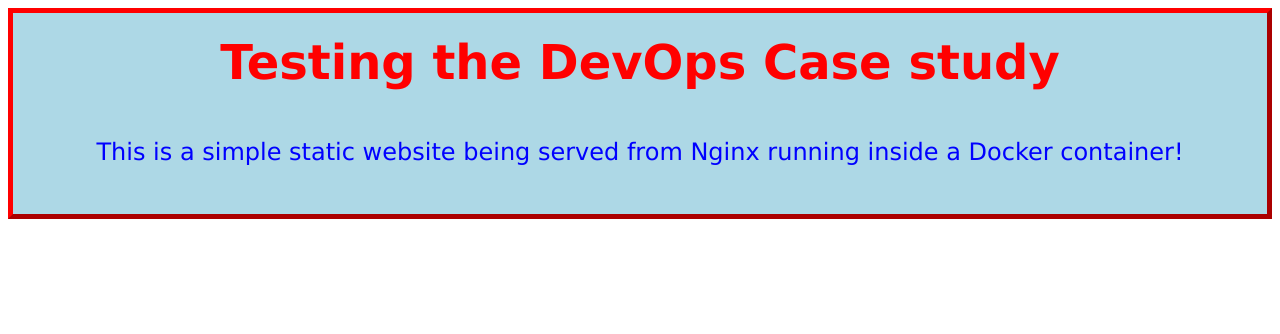
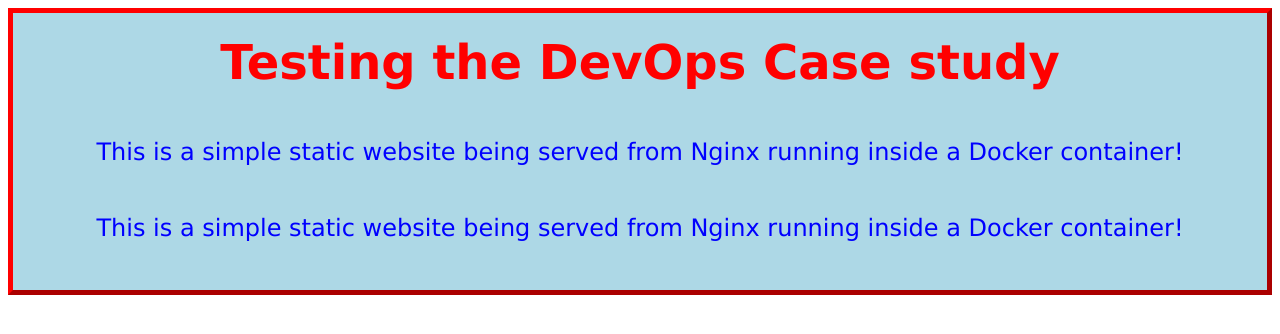
Before and after one commit to ali-shaik/Staticweb, a plain HTML site: page index.html in a window 1280 px wide. Drawn offline with Linux system fonts and the light colour scheme.

Commit message:
Update index.html

```diff
--- a/index.html
+++ b/index.html
@@ -16,6 +16,9 @@ p {text-align: center;}
 <h1><font size="9" color="red" face="verdana"> Testing the DevOps Case study</h1>
 
 <p> <font size="5" color="blue" face="verdana">This is a simple static website being served from Nginx running inside a Docker container!</font></p>
+
+<p> <font size="5" color="blue" face="verdana">This is a simple static website being served from Nginx running inside a Docker container!</font></p>
+
 <div>
 
 </body>
```
